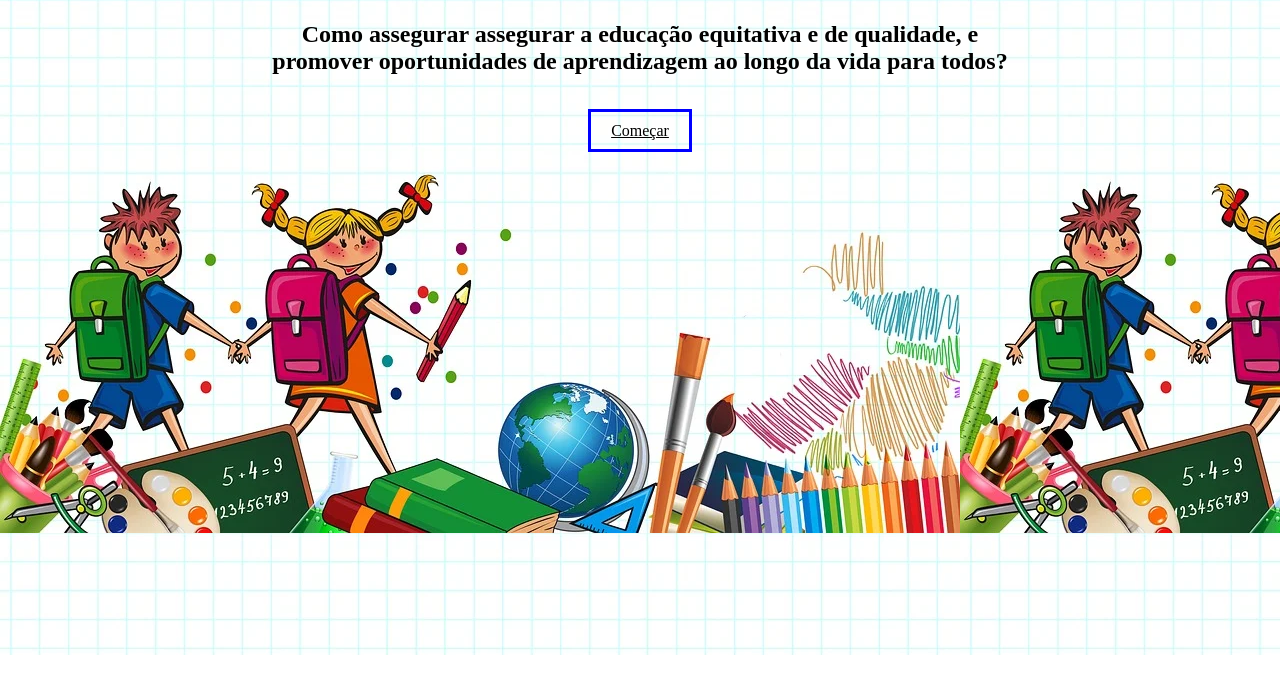
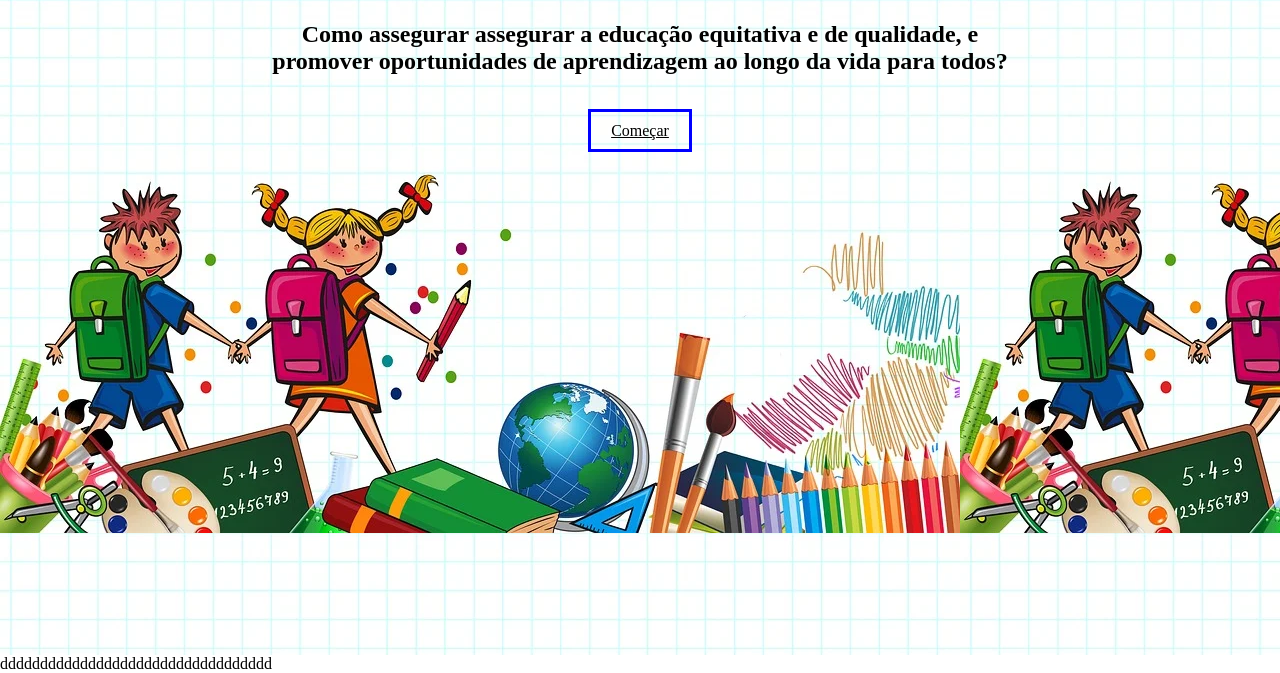
Before and after one commit to kevenbispo/kevenbispo.github.io, a plain HTML site: page index.html in a window 1280 px wide. Shown: the part 145-818 px from the top of the page. Drawn offline with Linux system fonts and the light colour scheme.

Commit message:
index.html

```diff
--- a/index.html
+++ b/index.html
@@ -11,6 +11,9 @@
     <h2 id="subtítulo"> Como assegurar assegurar a educação equitativa e de qualidade, e promover oportunidades de aprendizagem ao longo da vida para todos?</h2> <br>
     <a id="ação" href="http://www.microsoft.com" target="_blanck" >Começar</a>
     </div>
+    <div class="pag">
+        dddddddddddddddddddddddddddddddddd
+    </div>
 
 </body>
 
```
